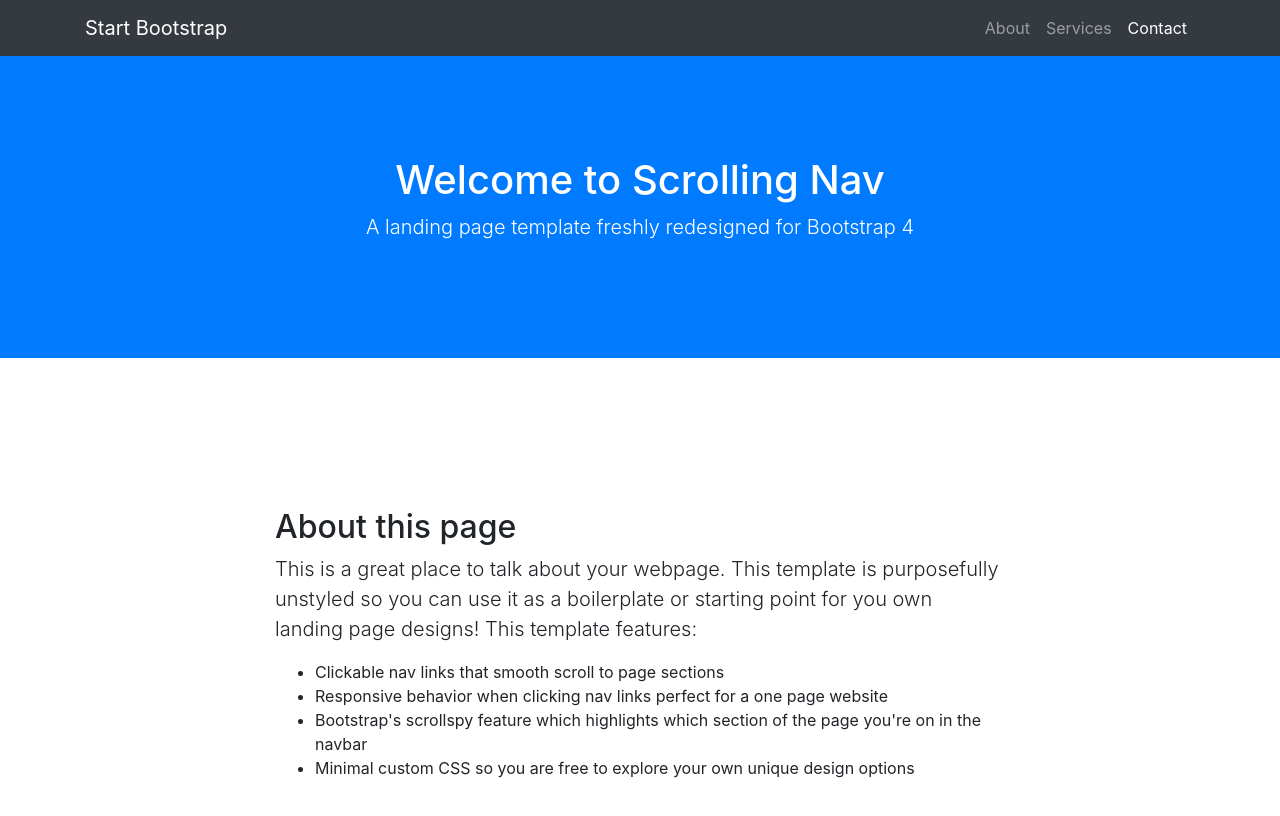
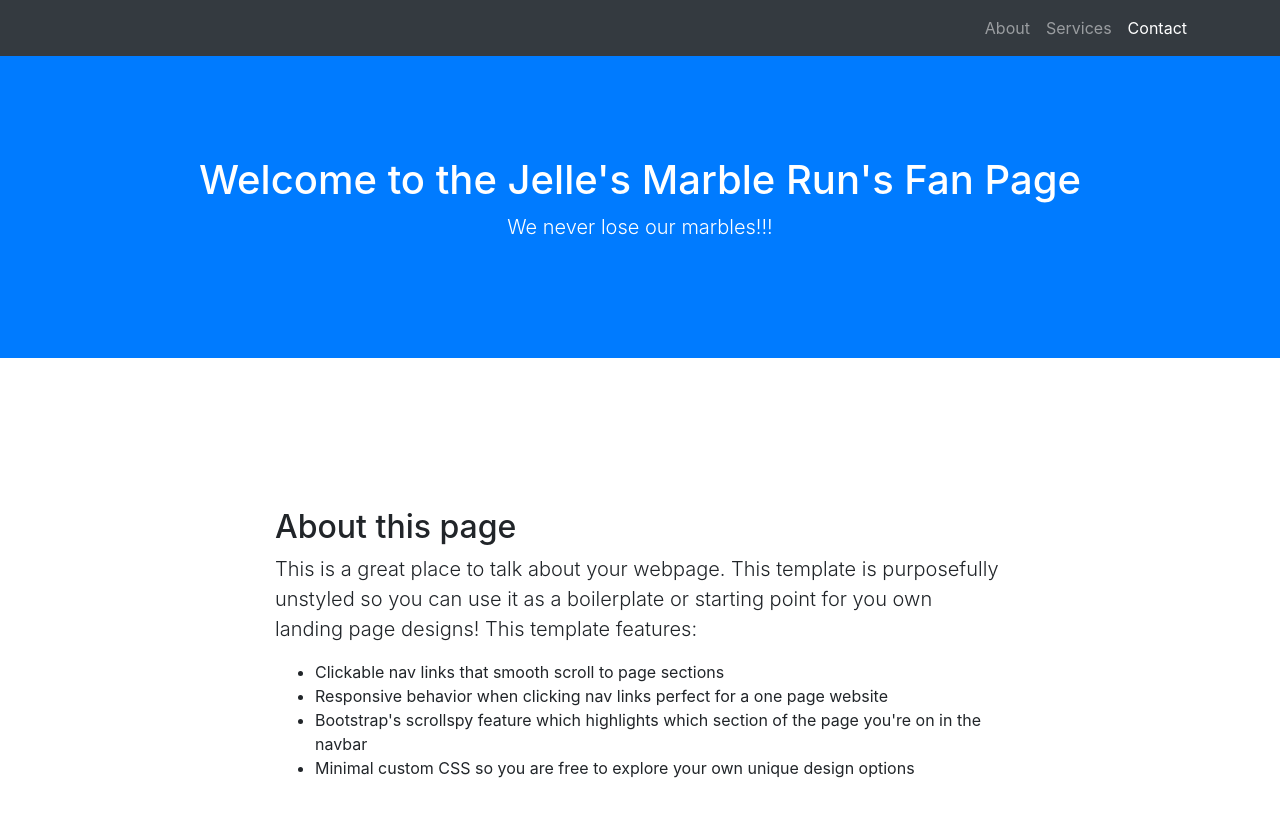
Before and after one commit to juan2357/marbleTRACKer, a website with bundled scripts: page index.html in a window 1280 px wide. Shown: the top 816 px of the page. Built offline with nearby package versions, Linux system fonts and the light colour scheme.

Commit message:
updated content on templete html

```diff
--- a/index.html
+++ b/index.html
@@ -8,7 +8,7 @@
   <meta name="description" content="">
   <meta name="author" content="">
 
-  <title>Scrolling Nav - Start Bootstrap Template</title>
+  <title>MarbleTRACKer</title>
 
   <!-- Bootstrap core CSS -->
   <link href="vendor/bootstrap/css/bootstrap.min.css" rel="stylesheet">
@@ -23,7 +23,7 @@
   <!-- Navigation -->
   <nav class="navbar navbar-expand-lg navbar-dark bg-dark fixed-top" id="mainNav">
     <div class="container">
-      <a class="navbar-brand js-scroll-trigger" href="#page-top">Start Bootstrap</a>
+      <a class="navbar-brand js-scroll-trigger" href="#page-top"></a>
       <button class="navbar-toggler" type="button" data-toggle="collapse" data-target="#navbarResponsive" aria-controls="navbarResponsive" aria-expanded="false" aria-label="Toggle navigation">
         <span class="navbar-toggler-icon"></span>
       </button>
@@ -45,8 +45,8 @@
 
   <header class="bg-primary text-white">
     <div class="container text-center">
-      <h1>Welcome to Scrolling Nav</h1>
-      <p class="lead">A landing page template freshly redesigned for Bootstrap 4</p>
+      <h1>Welcome to the Jelle's Marble Run's Fan Page</h1>
+      <p class="lead">We never lose our marbles!!!</p>
     </div>
   </header>
 
```
